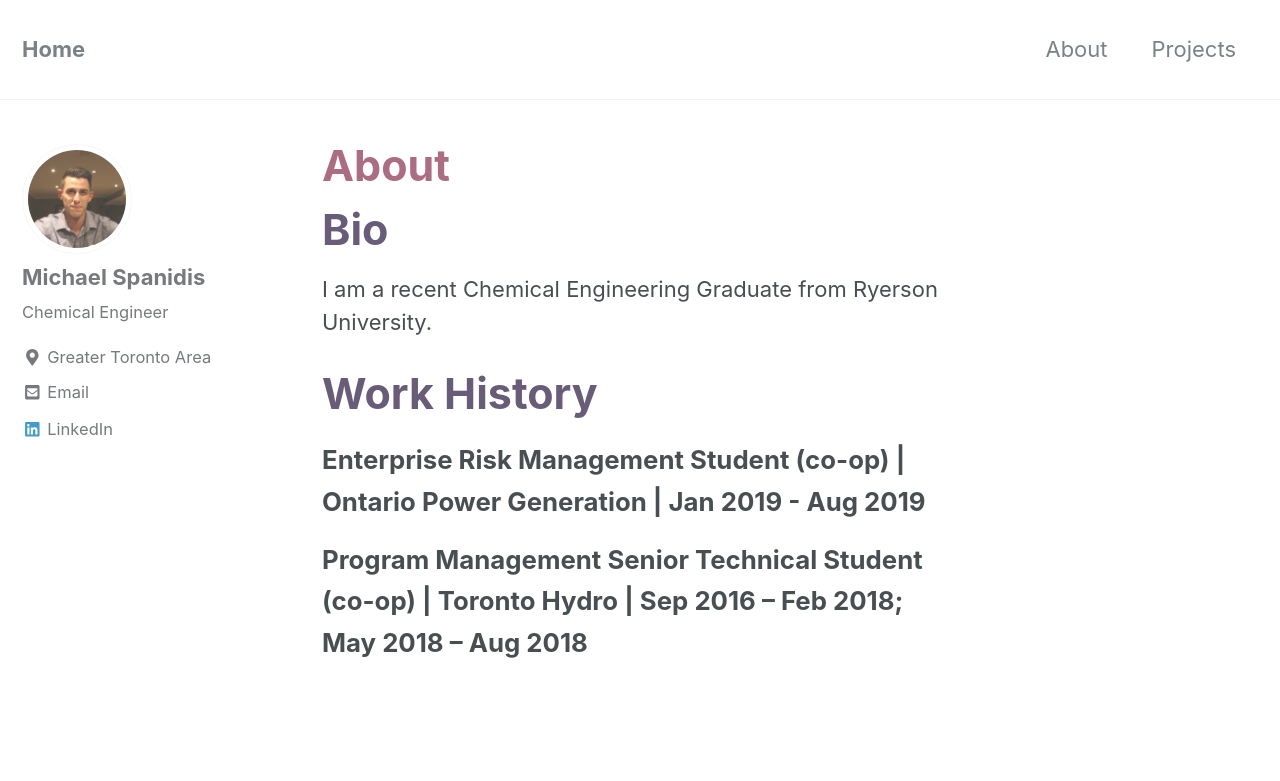
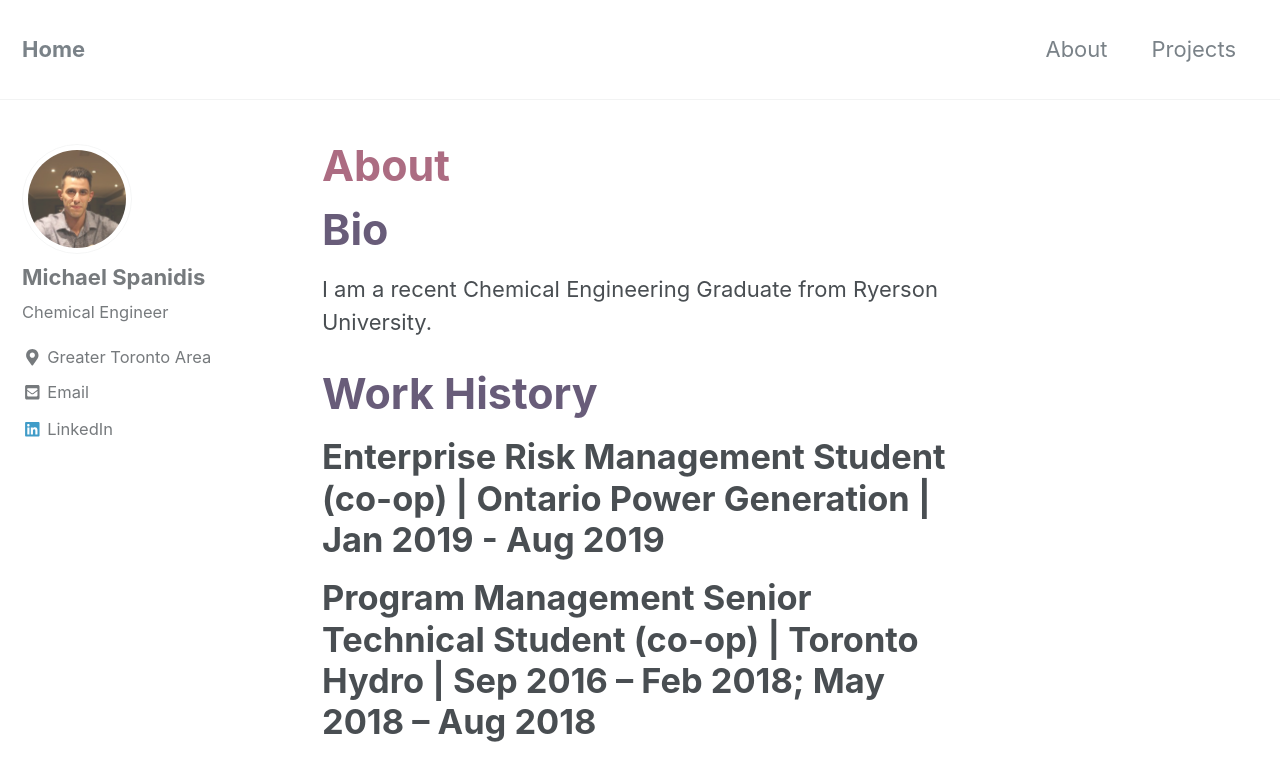
Before and after one commit to michaelspanidis/michaelspanidis.github.io, a Jekyll site: the page built from _pages/about.md, in a window 1280 px wide and 900 px high. Shown: the top 781 px of the window. Built offline with Jekyll 4.4.1, drawn with Linux system fonts in a browser that asks for light colours; nearby versions of some CDN libraries.

Commit message:
changes26

```diff
--- a/_pages/about.md
+++ b/_pages/about.md
@@ -7,5 +7,5 @@
 
 # <span style="color:rgb(104,92,121);font-size:1.25em;">Work History</span>
 
-# <span style="font-size:0.75em;">Enterprise Risk Management Student (co-op) | Ontario Power Generation | Jan 2019 - Aug 2019</span>
-# <span style="font-size:0.75em;">Program Management Senior Technical Student (co-op) | Toronto Hydro | Sep 2016 – Feb 2018; May 2018 – Aug 2018</span>
+# <span style="font-size:1em;">Enterprise Risk Management Student (co-op) | Ontario Power Generation | Jan 2019 - Aug 2019</span>
+# <span style="font-size:1em;">Program Management Senior Technical Student (co-op) | Toronto Hydro | Sep 2016 – Feb 2018; May 2018 – Aug 2018</span>
```
